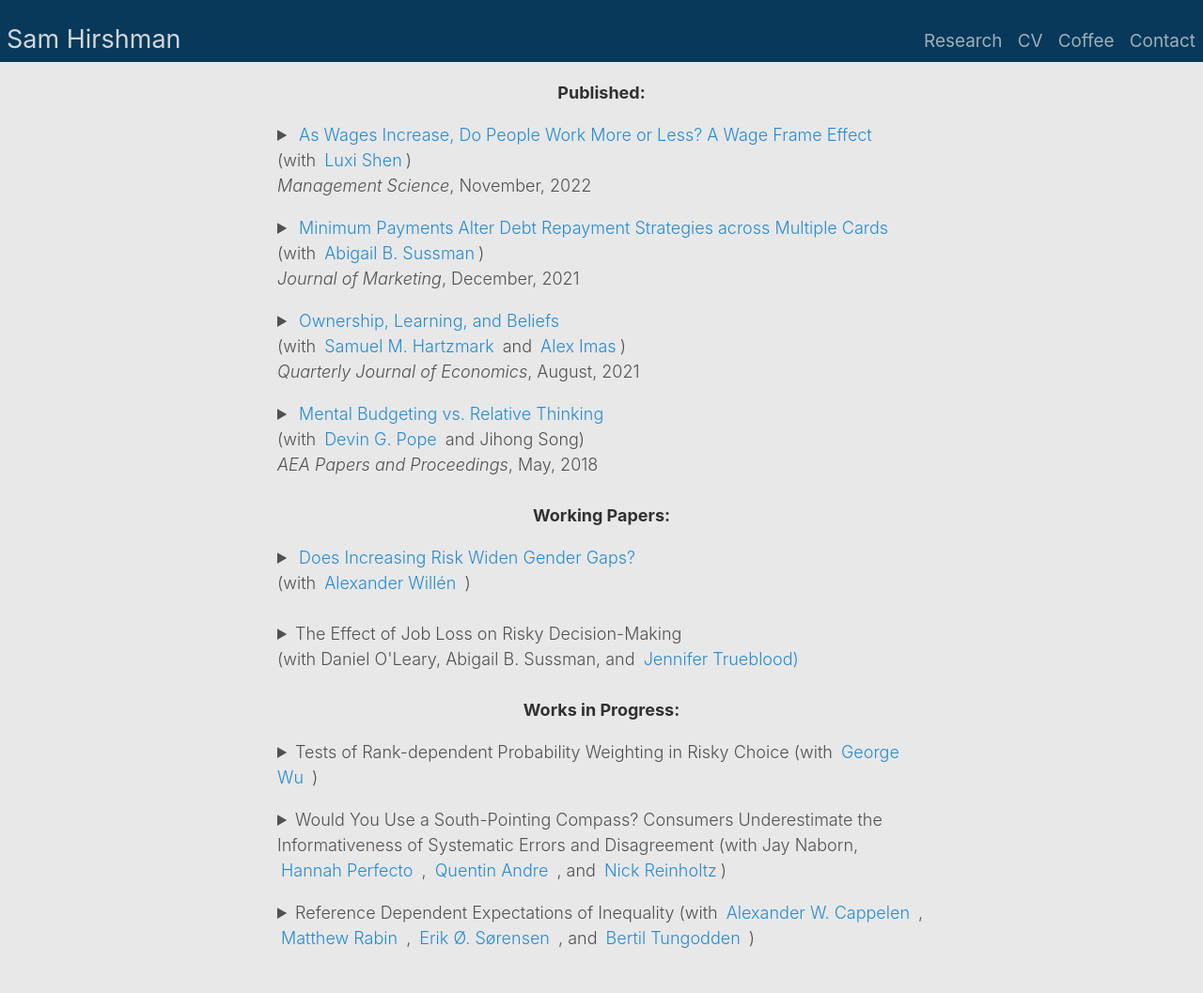
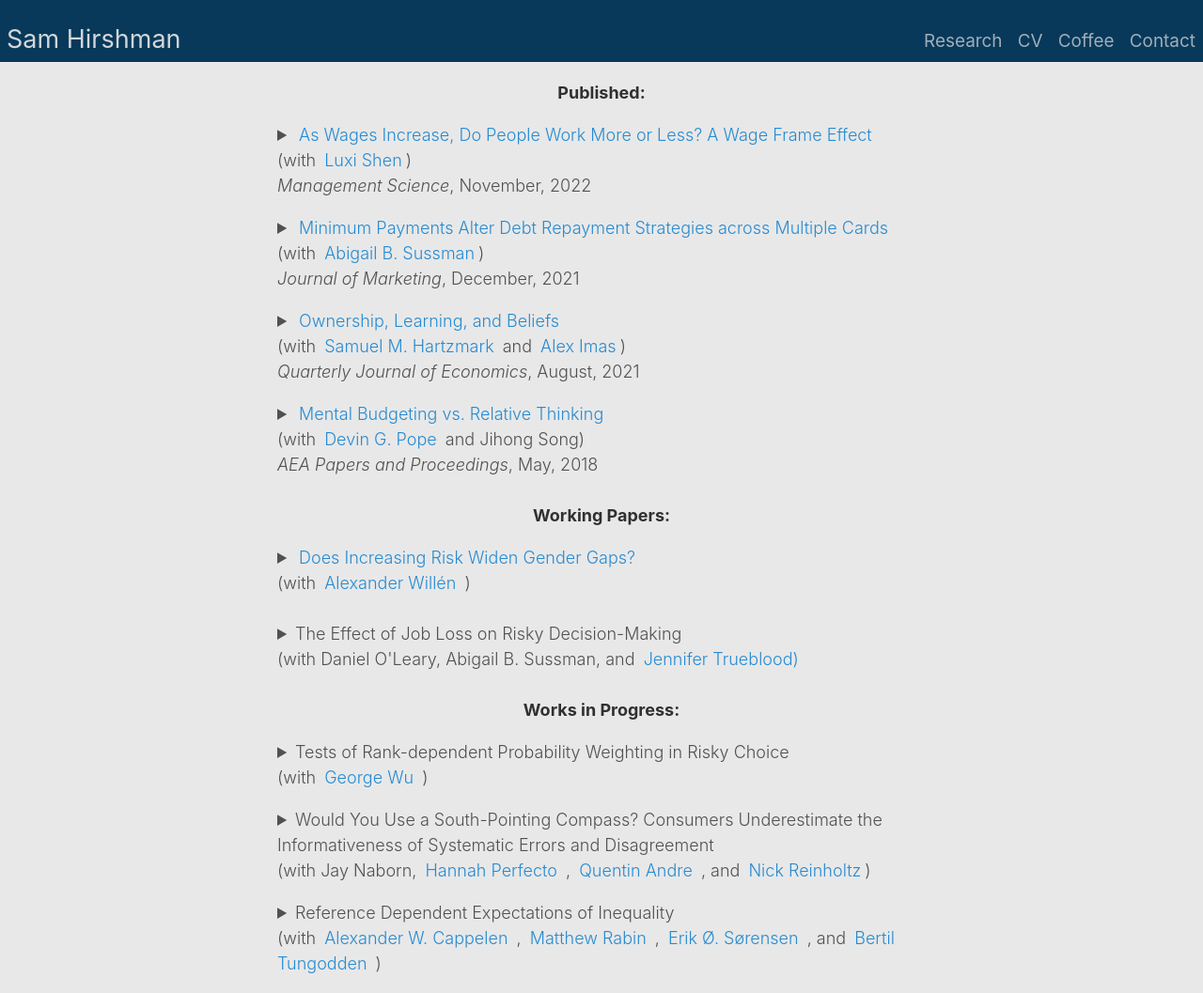
Before and after one commit to shirshma/shirshma.github.io, a Jekyll site: the page built from docs/research.md, in a window 1280 px wide. Shown: the whole page at 94% size. Built offline with Jekyll 4.4.1, drawn with Linux system fonts in a browser that asks for light colours; before the commit the page ends 1030 px from its top, so only the background shows below that.

```diff
--- a/docs/research.md
+++ b/docs/research.md
@@ -57,17 +57,19 @@ The unemployment rate in the United States reached 14.7%, 23.1 million people, i
 <p align="center"><strong>Works in Progress:</strong>
 
 
-<p><details><summary>Tests of Rank-dependent Probability Weighting in Risky Choice (with <a href="https://faculty.chicagobooth.edu/george.wu/"> George Wu </a>)  </summary>
+<p><details><summary>Tests of Rank-dependent Probability Weighting in Risky Choice <br> (with <a href="https://faculty.chicagobooth.edu/george.wu/"> George Wu </a>)  </summary>
    </details>
 
 
 <p><details><summary>
-    Would You Use a South-Pointing Compass? Consumers Underestimate the Informativeness of Systematic Errors and Disagreement (with  Jay Naborn, <a href="https://olin.wustl.edu/EN-US/Faculty-Research/Faculty/Pages/FacultyDetail.aspx?username=perfecto"> Hannah Perfecto </a>,  <a href="https://quentinandre.net/">  Quentin Andre </a>, and  <a href="https://reinholtzresearch.com/">  Nick Reinholtz</a>)  </summary>
+    Would You Use a South-Pointing Compass? Consumers Underestimate the Informativeness of Systematic Errors and Disagreement <br> (with Jay Naborn, <a href="https://olin.wustl.edu/EN-US/Faculty-Research/Faculty/Pages/FacultyDetail.aspx?username=perfecto">Hannah Perfecto </a>,  <a href="https://quentinandre.net/">Quentin Andre </a>, and <a href="https://reinholtzresearch.com/">Nick Reinholtz</a>)  </summary>
    </details>
+
 <p><details><summary>
-Reference Dependent Expectations of Inequality (with <a href="https://sites.google.com/view/alexander-w-cappelen/home"> Alexander W. Cappelen </a>, <a href="https://scholar.harvard.edu/rabin/home"> Matthew Rabin </a>, <a href="https://www.statsokonomen.no/about/" > Erik Ø. Sørensen </a>, and <a href="https://sites.google.com/view/bertiltungodden/home" > Bertil Tungodden </a> )
+Reference Dependent Expectations of Inequality <br> (with <a href="https://sites.google.com/view/alexander-w-cappelen/home"> Alexander W. Cappelen </a>, <a href="https://scholar.harvard.edu/rabin/home">Matthew Rabin </a>, <a href="https://www.statsokonomen.no/about/" >Erik Ø. Sørensen </a>, and <a href="https://sites.google.com/view/bertiltungodden/home" >Bertil Tungodden </a> )
  </summary>
    </details>
+
 
   <!---
 <p><details><summary> The Interplay of Beliefs and Preferences in Driving the Disposition Effect </summary>
```
